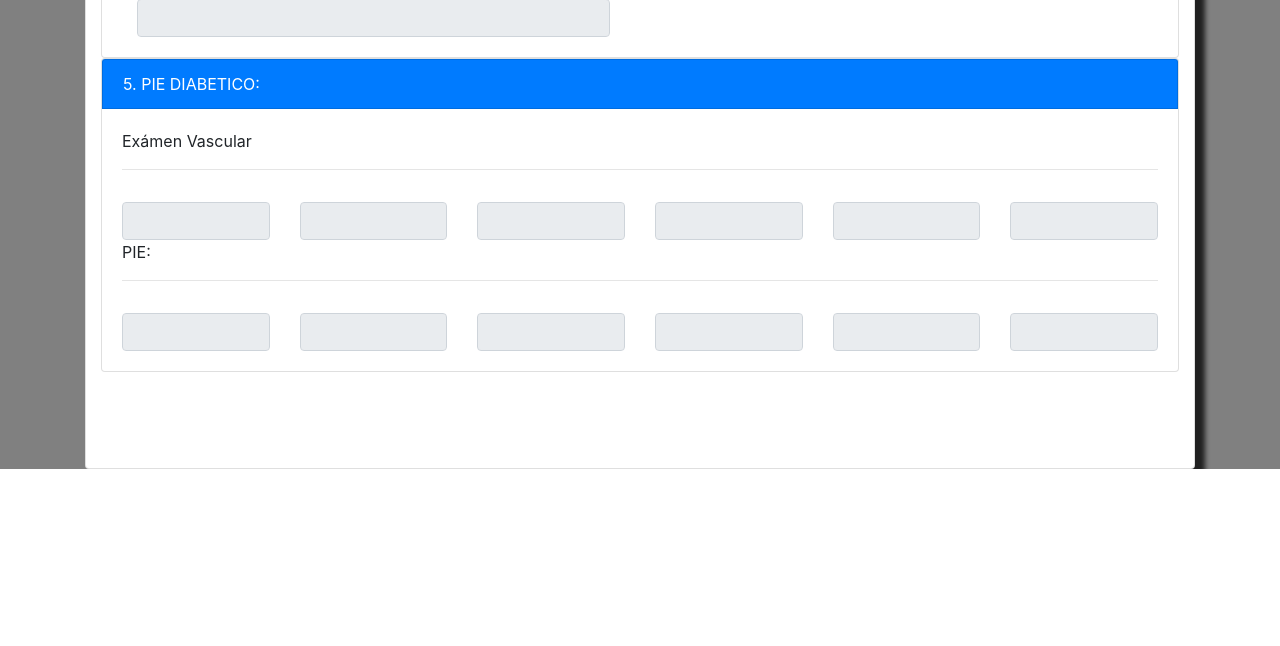
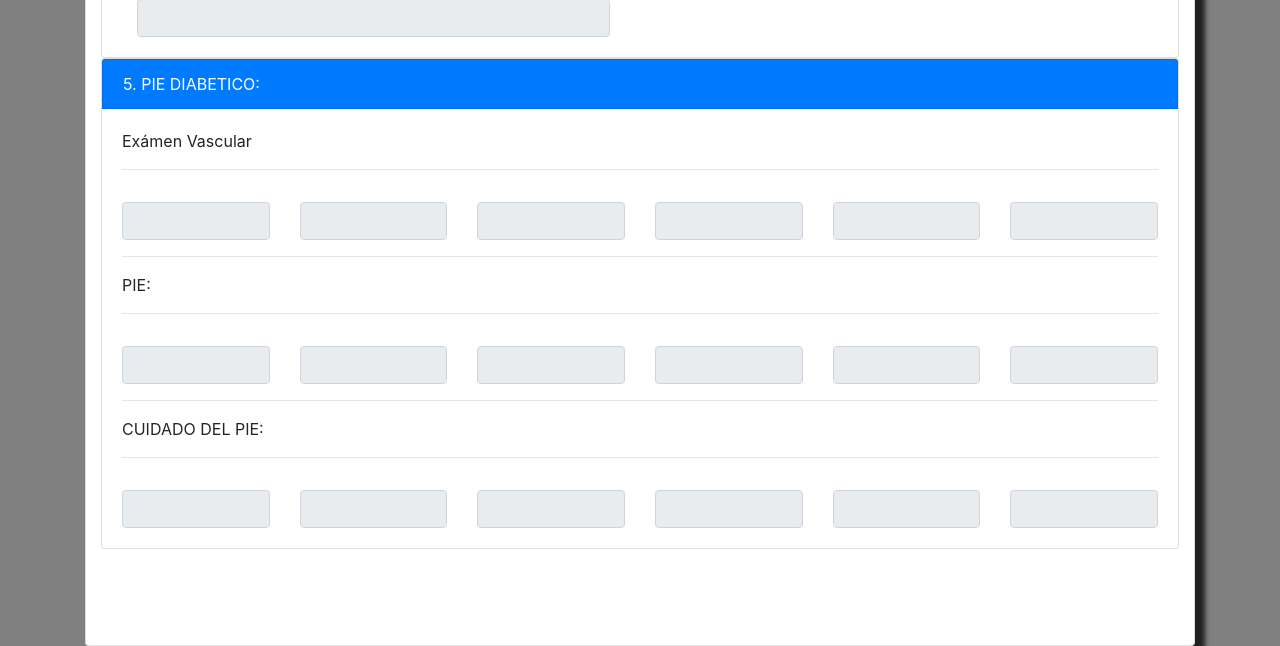
Before and after one commit to Jefferson1991/historialpodologico, a PHP site: page /consultaHistorial in a window 1280 px wide. Shown: the part 1785-2431 px from the top of the page. Before the commit the page ends 2254 px from the top, so only its background shows below. Run offline with PHP 8.4, Linux system fonts and the light colour scheme; some libraries are stand-ins or nearby versions.

Commit message:
Consulta de campos agregados anteriormente 291019

```diff
--- a/views/assests/js/ingresoPaciente.js
+++ b/views/assests/js/ingresoPaciente.js
@@ -377,15 +377,19 @@ $("#btnConsultar").click(function(){
 					$("#PiedeformadoDet").val(datos["PiedeformadoDet"]);
 					$("#Ulcera").html(datos["Ulcera"]);
 					$("#UlceraDet").val(datos["UlceraDet"]);
-
-
-
-
-
-
-
-
-			}else if(datos == false){
+					$("#vacunaTetanos").html(datos["vacunaTetanos"]);
+					$("#vacunaTetanosDet").val(datos["vacunaTetanosDet"]);
+					$("#calzadoApropiado").html(datos["calzadoApropiado"]);
+					$("#calzadoApropiadoDet").val(datos["calzadoApropiadoDet"]);
+					$("#medidasApropiadas").html(datos["medidasApropiadas"]);
+					$("#medidasApropiadasDet").val(datos["medidasApropiadasDet"]);
+					$("#corteUnasAdecuado").html(datos["corteUnasAdecuado"]);
+					$("#corteUnasAdecuadoDet").val(datos["corteUnasAdecuadoDet"]);
+					$("#higinePie").html(datos["higinePie"]);
+					$("#higinePieDet").val(datos["higinePieDet"]);
+					$("#caminaDescalzo").html(datos["caminaDescalzo"]);
+					$("#caminaDescalzoDet").val(datos["caminaDescalzoDet"]);
+			}else if(datos === false){
 				alert("Es posible que el campo de busqueda se encuentre vacio");
 				window.location = "consultaHistorial";
 			}
--- a/views/modules/consultaHistorial.php
+++ b/views/modules/consultaHistorial.php
@@ -282,7 +282,7 @@ include "navegacionPodo.php";
 											</div>
 										</div>
 										<div class="row">
-											<div class="col-md-12">PIE:<hr></div>
+											<div class="col-md-12"><hr>PIE:<hr></div>
 											<div class="col-sm-2">
 											<p id="amputacion" name="amputacion"></p>
 											<input type="text"class="form-control" name="amputaciondet" id="amputaciondet" disabled>
@@ -304,7 +304,33 @@ include "navegacionPodo.php";
 											<input type="text"class="form-control" name="UlceraDet" id="UlceraDet" disabled>
 											</div>
 										</div>
-
+										<div class="row">
+											<div class="col-md-12"><hr>CUIDADO DEL PIE:<hr></div>
+												<div class="col-sm-2">
+												<p id="vacunaTetanos" name="vacunaTetanos"></p>
+												<input type="text"class="form-control" name="vacunaTetanosDet" id="vacunaTetanosDet" disabled>
+												</div>
+												<div class="col-sm-2">
+												<p id="calzadoApropiado" name="calzadoApropiado"></p>
+												<input type="text"class="form-control" name="calzadoApropiadoDet" id="calzadoApropiadoDet" disabled>
+												</div>
+												<div class="col-sm-2">
+												<p id="medidasApropiadas" name="medidasApropiadas"></p>
+												<input type="text"class="form-control" name="medidasApropiadasDet" id="medidasApropiadasDet" disabled>
+												</div>
+												<div class="col-sm-2">
+												<p id="corteUnasAdecuado" name="corteUnasAdecuado"></p>
+												<input type="text"class="form-control" name="corteUnasAdecuadoDet" id="corteUnasAdecuadoDet" disabled>
+												</div>
+												<div class="col-sm-2">
+												<p id="higinePie" name="higinePie"></p>
+												<input type="text"class="form-control" name="higinePieDet" id="higinePieDet" disabled>
+												</div>
+												<div class="col-sm-2">
+												<p id="caminaDescalzo" name="caminaDescalzo"></p>
+												<input type="text"class="form-control" name="caminaDescalzoDet" id="caminaDescalzoDet" disabled>
+												</div>
+										</div>
 								</div>
 							<!--<div class="card-footer ard bg-dark text-white">Campos ingresados por:</div>-->
 						</div>
```
